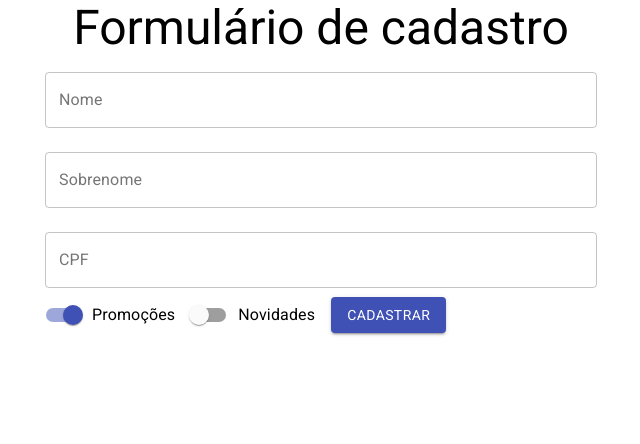
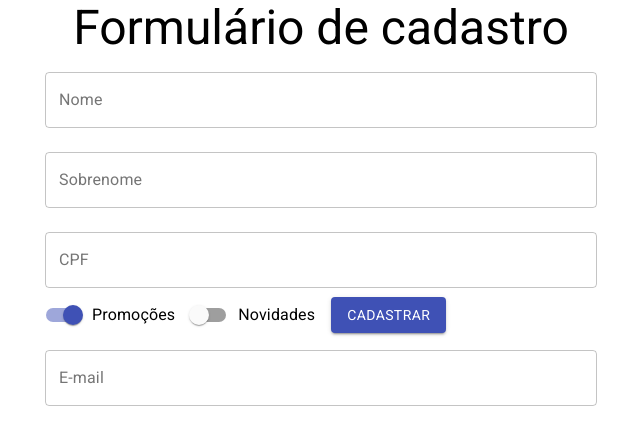
Before and after one commit to josuecamelo/cadastro-react-boas-praticas, a React (Create React App) app: page / in a window 1280 px wide. Shown: the top 444 px of the page, without its empty margins (319-959 px from the left). Built offline with nearby package versions, Linux system fonts and the light colour scheme.

Commit message:
Novo Formulário Dados Usuário

```diff
--- /dev/null
+++ b/src/components/FormularioCadastro/DadosPessoais.jsx
@@ -0,0 +1,95 @@
+import React, { useState } from "react";
+import { TextField, Button, Switch, FormControlLabel } from "@material-ui/core";
+
+function DadosPessoais({aoEnviar, validarCPF}) {
+  const [nome, setNome] = useState("");
+  const [sobrenome, setSobrenome] = useState("");
+  const [cpf, setCpf] = useState("");
+  const [promocoes, setPromocoes] = useState(true);
+  const [novidades, setNovidades] = useState(false);
+  const [erros, setErros] = useState({cpf:{valido:true, texto:""}})
+
+  return (
+    <form
+      onSubmit={(event) => {
+        event.preventDefault();
+        aoEnviar({nome, sobrenome, cpf, novidades, promocoes});
+      }}
+    >
+      <TextField
+        value={nome}
+        onChange={(event) => {
+          setNome(event.target.value);
+        }}
+        id="nome"
+        label="Nome"
+        variant="outlined"
+        margin="normal"
+        fullWidth
+      />
+      <TextField
+        value={sobrenome}
+        onChange={(event) => {
+          setSobrenome(event.target.value);
+        }}
+        id="sobrenome"
+        label="Sobrenome"
+        variant="outlined"
+        margin="normal"
+        fullWidth
+      />
+      <TextField
+        value={cpf}
+        onChange={(event) => {
+          setCpf(event.target.value);
+        }}
+
+        onBlur={(event)=>{
+          const ehValido = validarCPF(cpf);
+          setErros({cpf:ehValido})
+        }}
+        error={!erros.cpf.valido}
+        helperText={erros.cpf.texto}
+        id="CPF"
+        label="CPF"
+        variant="outlined"
+        margin="normal"
+        fullWidth
+      />
+
+      <FormControlLabel
+        label="Promoções"
+        control={
+          <Switch
+            checked={promocoes}
+            onChange={(event) => {
+              setPromocoes(event.target.checked);
+            }}
+            name="promocoes"
+            color="primary"
+          />
+        }
+      />
+
+      <FormControlLabel
+        label="Novidades"
+        control={
+          <Switch
+            checked={novidades}
+            onChange={(event) => {
+              setNovidades(event.target.checked);
+            }}
+            name="novidades"
+            color="primary"
+          />
+        }
+      />
+
+      <Button type="submit" variant="contained" color="primary">
+        Cadastrar
+      </Button>
+    </form>
+  );
+}
+
+export default DadosPessoais;
--- /dev/null
+++ b/src/components/FormularioCadastro/DadosUsuario.jsx
@@ -0,0 +1,23 @@
+import React from "react";
+import { TextField } from "@material-ui/core";
+
+function DadosUsuario() {
+  return (
+    <form
+    onSubmit={(event) => {
+      event.preventDefault();
+    }}
+  >
+    <TextField
+      type="email"
+      id="email"
+      label="E-mail"
+      variant="outlined"
+      margin="normal"
+      fullWidth
+    />
+  </form>
+  );
+}
+
+export default DadosUsuario;
--- a/src/components/FormularioCadastro/FormularioCadastro.jsx
+++ b/src/components/FormularioCadastro/FormularioCadastro.jsx
@@ -1,93 +1,13 @@
-import React, { useState } from "react";
-import { TextField, Button, Switch, FormControlLabel } from "@material-ui/core";
+import React from "react";
+import DadosPessoais from "./DadosPessoais";
+import DadosUsuario from "./DadosUsuario";
 
-function FormularioCadastro({aoEnviar, validarCPF}) {
-  const [nome, setNome] = useState("");
-  const [sobrenome, setSobrenome] = useState("");
-  const [cpf, setCpf] = useState("");
-  const [promocoes, setPromocoes] = useState(true);
-  const [novidades, setNovidades] = useState(false);
-  const [erros, setErros] = useState({cpf:{valido:true, texto:""}})
+function FormularioCadastro({ aoEnviar, validarCPF }) {
   return (
-    <form
-      onSubmit={(event) => {
-        event.preventDefault();
-        aoEnviar({nome, sobrenome, cpf, novidades, promocoes});
-      }}
-    >
-      <TextField
-        value={nome}
-        onChange={(event) => {
-          setNome(event.target.value);
-        }}
-        id="nome"
-        label="Nome"
-        variant="outlined"
-        margin="normal"
-        fullWidth
-      />
-      <TextField
-        value={sobrenome}
-        onChange={(event) => {
-          setSobrenome(event.target.value);
-        }}
-        id="sobrenome"
-        label="Sobrenome"
-        variant="outlined"
-        margin="normal"
-        fullWidth
-      />
-      <TextField
-        value={cpf}
-        onChange={(event) => {
-          setCpf(event.target.value);
-        }}
-
-        onBlur={(event)=>{
-          const ehValido = validarCPF(cpf);
-          setErros({cpf:ehValido})
-        }}
-        error={!erros.cpf.valido}
-        helperText={erros.cpf.texto}
-        id="CPF"
-        label="CPF"
-        variant="outlined"
-        margin="normal"
-        fullWidth
-      />
-
-      <FormControlLabel
-        label="Promoções"
-        control={
-          <Switch
-            checked={promocoes}
-            onChange={(event) => {
-              setPromocoes(event.target.checked);
-            }}
-            name="promocoes"
-            color="primary"
-          />
-        }
-      />
-
-      <FormControlLabel
-        label="Novidades"
-        control={
-          <Switch
-            checked={novidades}
-            onChange={(event) => {
-              setNovidades(event.target.checked);
-            }}
-            name="novidades"
-            color="primary"
-          />
-        }
-      />
-
-      <Button type="submit" variant="contained" color="primary">
-        Cadastrar
-      </Button>
-    </form>
+    <>
+      <DadosPessoais aoEnviar={aoEnviar} validarCPF={validarCPF} />
+      <DadosUsuario />
+    </>
   );
 }
 
```
